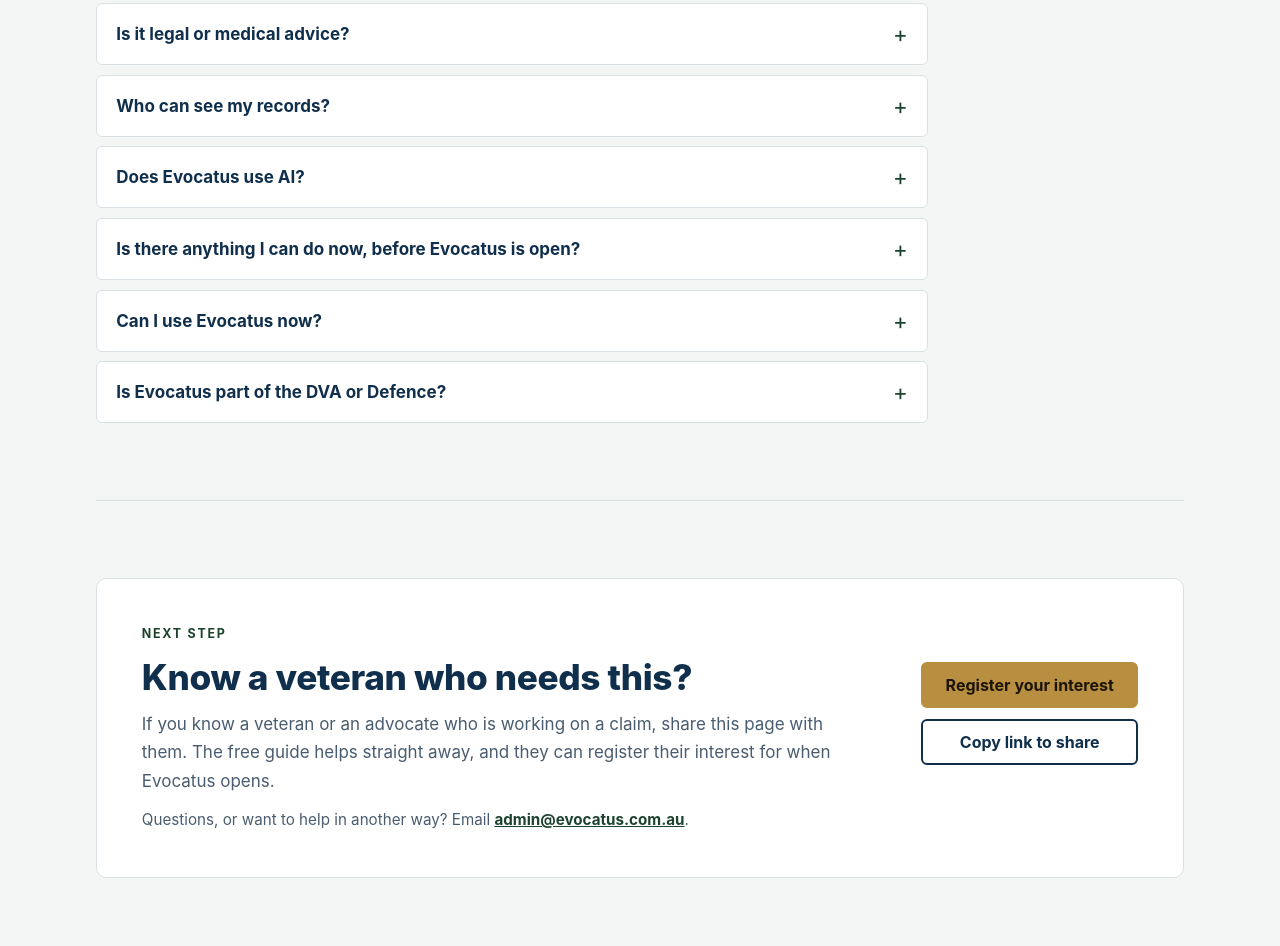
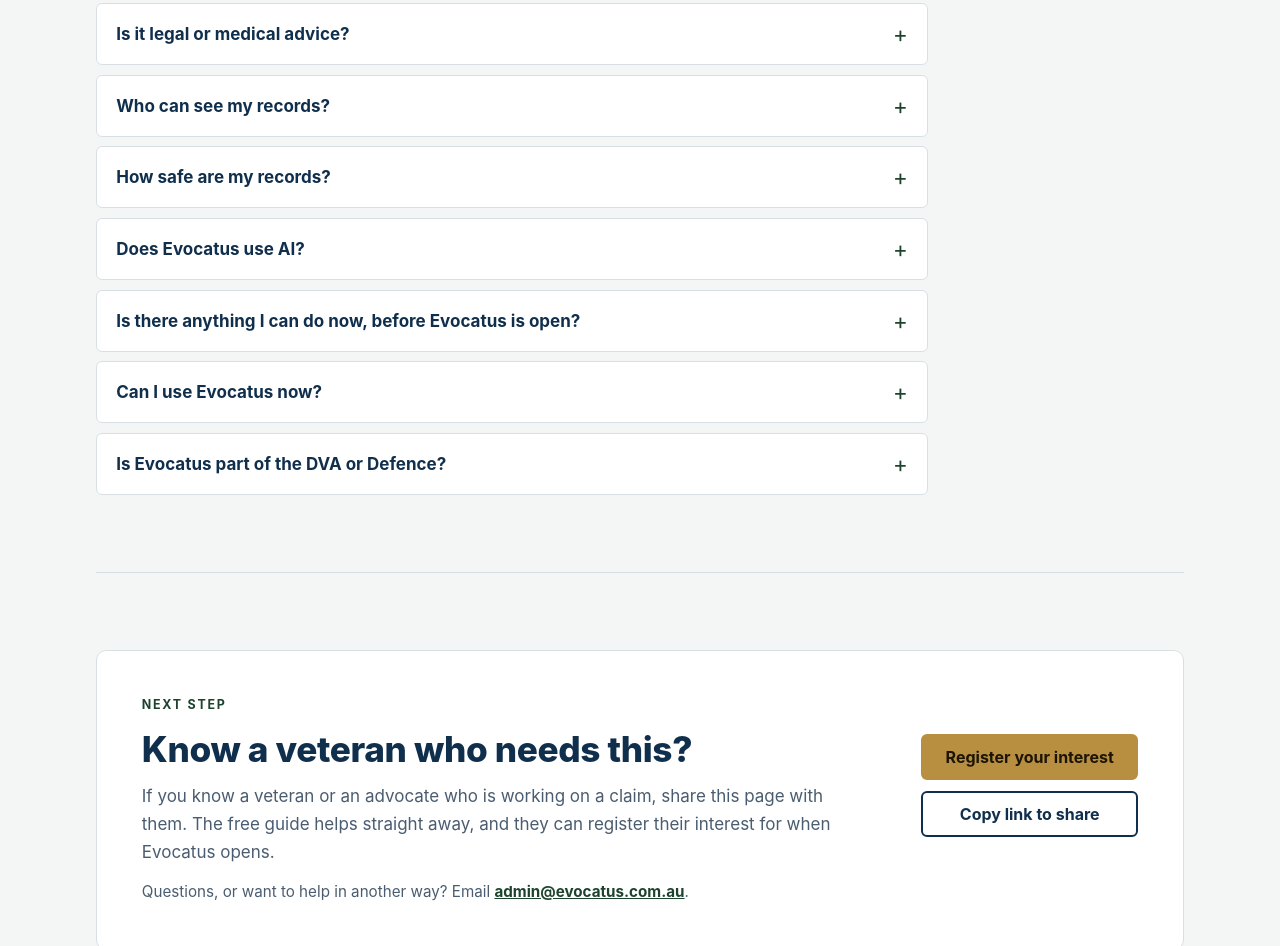
Before and after one commit to lordwhitebeard/defvetbridge-website, a plain HTML site: page index.html in a window 1280 px wide. Shown: the part 9265-10211 px from the top of the page. Drawn offline with Linux system fonts and the light colour scheme.

Commit message:
FAQ: How safe are my records? with a link to the Security page

```diff
--- a/index.html
+++ b/index.html
@@ -641,6 +641,7 @@ footer .bottom a{color:var(--ink-soft)}
       <details><summary>Will it tell me whether my claim will succeed?</summary><p>No. Evocatus shows what your records support and where the gaps are. It never gives odds of success, because only the DVA decides a claim.</p></details>
       <details><summary>Is it legal or medical advice?</summary><p>No. Evocatus organises evidence. It works alongside your advocate and your doctor, not instead of them. It never fills in the parts of a form that only a doctor can complete.</p></details>
       <details><summary>Who can see my records?</summary><p>You, and an advocate linked to your account. The person who runs Evocatus can also open records, only to run, support and secure the service. Nobody else. Each veteran's records are kept separate at the database level, and nothing is deleted without a record of what was removed.</p></details>
+      <details><summary>How safe are my records?</summary><p>Your records stay in Australia, your name and identifying details are removed before AI reading, sign-in is invite only with no passwords to steal, and every veteran's records are walled off from everyone else's. See <a href="/security">how Evocatus keeps your records safe</a>.</p></details>
       <details><summary>Does Evocatus use AI?</summary><p>Yes. AI reads your records and suggests which DVA rules they may support. A person always decides: nothing is accepted or lodged for you. The reading is done in Australia. Your records are not sent overseas to be read, and they are not used to train AI. You are asked to agree before you upload anything. See our <a href="/privacy">Privacy Policy</a>.</p></details>
       <details><summary>Is there anything I can do now, before Evocatus is open?</summary><p>Yes. Start gathering your records. The <a href="#guide">free Veterans Guide</a> shows where to start and how to get your Defence, medical and DVA records. Records can take around 30 days to arrive, so it is worth starting early.</p></details>
       <details><summary>Can I use Evocatus now?</summary><p>Not yet. Evocatus is working with a small group of veterans and the first real claim packs are being reviewed. To hear when it opens, <a href="#interest">register your interest</a>.</p></details>
```
